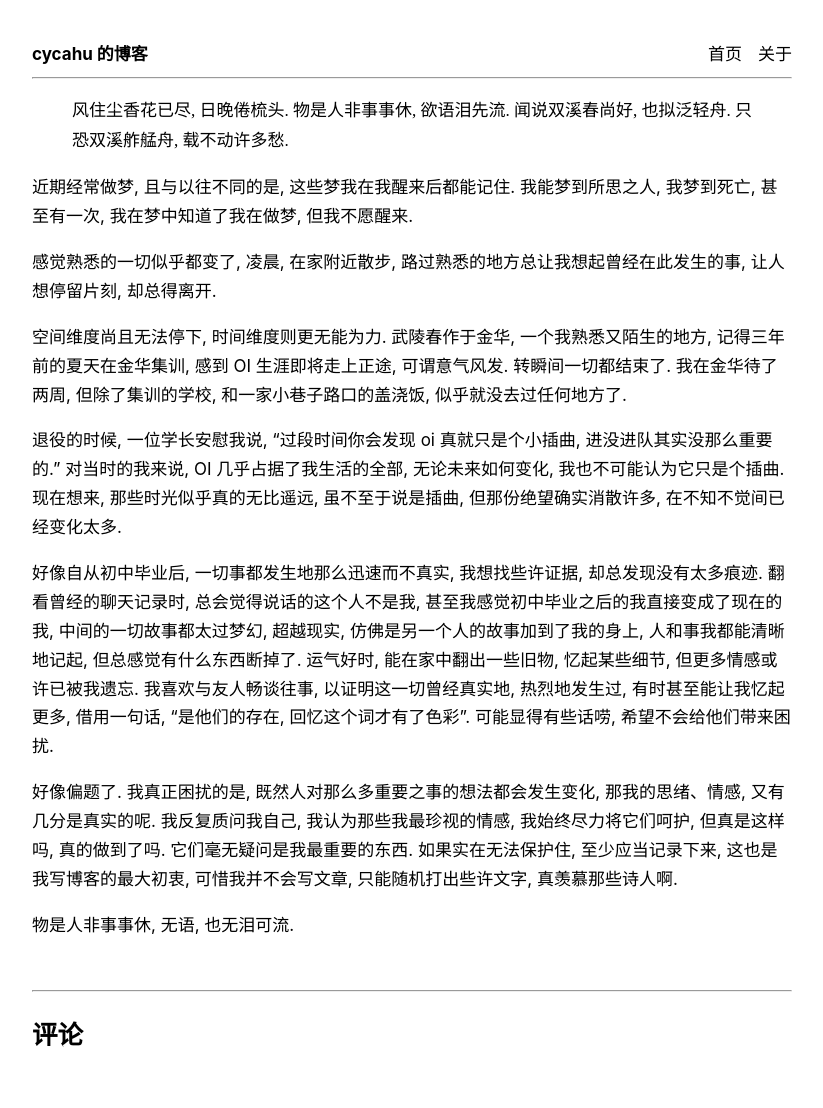
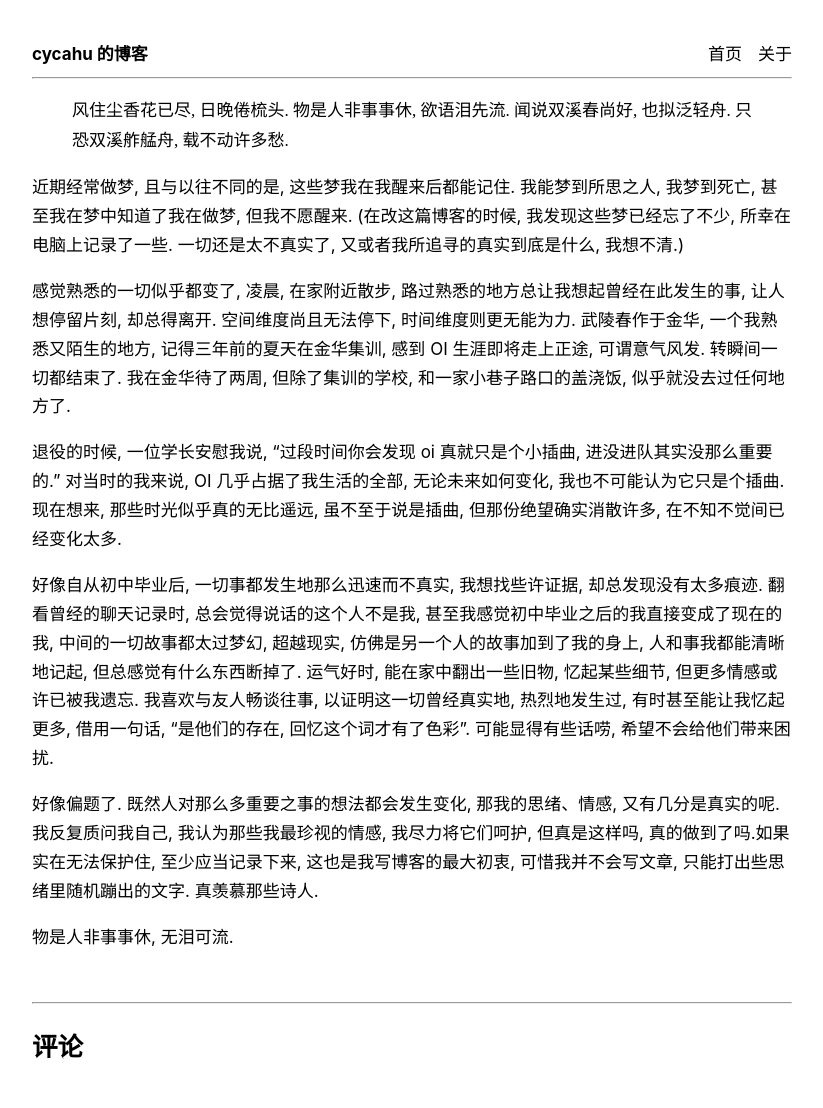
Before and after one commit to cycahu/cycahu.github.io, a Jekyll site: the page built from _posts/2026-07-10-reality.md, in a window 1280 px wide. Shown: the whole page, without its empty margins (228-1051 px from the left). Built offline with Jekyll 4.4.1, drawn with Linux system fonts in a browser that asks for light colours; a script that is not in the unit is left out; comment, search, counter and statistics services are not loaded.

Commit message:
08/28 fix

```diff
--- a/_posts/2026-07-10-dream.md
+++ b/_posts/2026-07-10-reality.md
@@ -1,6 +1,6 @@
 ---
 layout: default
-title: 梦
+title: 什么是现实
 date: 2026-07-10
 ---
 
@@ -8,16 +8,14 @@
     风住尘香花已尽, 日晚倦梳头. 物是人非事事休, 欲语泪先流. 闻说双溪春尚好, 也拟泛轻舟. 只恐双溪舴艋舟, 载不动许多愁.
   </span>
 
-近期经常做梦, 且与以往不同的是, 这些梦我在我醒来后都能记住. 我能梦到所思之人, 我梦到死亡, 甚至有一次, 我在梦中知道了我在做梦, 但我不愿醒来.
+近期经常做梦, 且与以往不同的是, 这些梦我在我醒来后都能记住. 我能梦到所思之人, 我梦到死亡, 甚至我在梦中知道了我在做梦, 但我不愿醒来. (在改这篇博客的时候, 我发现这些梦已经忘了不少, 所幸在电脑上记录了一些. 一切还是太不真实了, 又或者我所追寻的真实到底是什么, 我想不清.)
 
-感觉熟悉的一切似乎都变了, 凌晨, 在家附近散步, 路过熟悉的地方总让我想起曾经在此发生的事, 让人想停留片刻, 却总得离开.
-
-空间维度尚且无法停下, 时间维度则更无能为力. 武陵春作于金华, 一个我熟悉又陌生的地方, 记得三年前的夏天在金华集训, 感到 OI 生涯即将走上正途, 可谓意气风发. 转瞬间一切都结束了. 我在金华待了两周, 但除了集训的学校, 和一家小巷子路口的盖浇饭, 似乎就没去过任何地方了.
+感觉熟悉的一切似乎都变了, 凌晨, 在家附近散步, 路过熟悉的地方总让我想起曾经在此发生的事, 让人想停留片刻, 却总得离开. 空间维度尚且无法停下, 时间维度则更无能为力. 武陵春作于金华, 一个我熟悉又陌生的地方, 记得三年前的夏天在金华集训, 感到 OI 生涯即将走上正途, 可谓意气风发. 转瞬间一切都结束了. 我在金华待了两周, 但除了集训的学校, 和一家小巷子路口的盖浇饭, 似乎就没去过任何地方了.
 
 退役的时候, 一位学长安慰我说, “过段时间你会发现 oi 真就只是个小插曲, 进没进队其实没那么重要的.” 对当时的我来说, OI 几乎占据了我生活的全部, 无论未来如何变化, 我也不可能认为它只是个插曲. 现在想来, 那些时光似乎真的无比遥远, 虽不至于说是插曲, 但那份绝望确实消散许多, 在不知不觉间已经变化太多.
 
 好像自从初中毕业后, 一切事都发生地那么迅速而不真实, 我想找些许证据, 却总发现没有太多痕迹. 翻看曾经的聊天记录时, 总会觉得说话的这个人不是我, 甚至我感觉初中毕业之后的我直接变成了现在的我, 中间的一切故事都太过梦幻, 超越现实, 仿佛是另一个人的故事加到了我的身上, 人和事我都能清晰地记起, 但总感觉有什么东西断掉了. 运气好时, 能在家中翻出一些旧物, 忆起某些细节, 但更多情感或许已被我遗忘. 我喜欢与友人畅谈往事, 以证明这一切曾经真实地, 热烈地发生过, 有时甚至能让我忆起更多, 借用一句话, “是他们的存在, 回忆这个词才有了色彩”. 可能显得有些话唠, 希望不会给他们带来困扰.
 
-好像偏题了. 我真正困扰的是, 既然人对那么多重要之事的想法都会发生变化, 那我的思绪、情感, 又有几分是真实的呢. 我反复质问我自己, 我认为那些我最珍视的情感, 我始终尽力将它们呵护, 但真是这样吗, 真的做到了吗. 它们毫无疑问是我最重要的东西. 如果实在无法保护住, 至少应当记录下来, 这也是我写博客的最大初衷, 可惜我并不会写文章, 只能随机打出些许文字, 真羡慕那些诗人啊.
+好像偏题了. 既然人对那么多重要之事的想法都会发生变化, 那我的思绪、情感, 又有几分是真实的呢. 我反复质问我自己, 我认为那些我最珍视的情感, 我尽力将它们呵护, 但真是这样吗, 真的做到了吗.如果实在无法保护住, 至少应当记录下来, 这也是我写博客的最大初衷, 可惜我并不会写文章, 只能打出些思绪里随机蹦出的文字. 真羡慕那些诗人.
 
-物是人非事事休, 无语, 也无泪可流.
+物是人非事事休, 无泪可流.
```
Also changed, not shown: _posts/2026-07-08-prime.md (+1 -1 lines).
